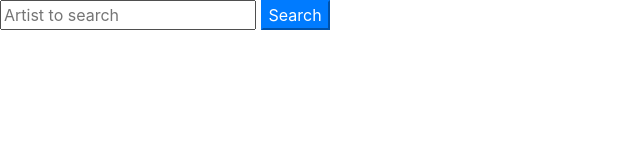
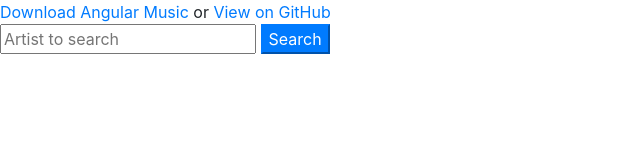
Before and after one commit to ChipaKraken/angular-music, a plain HTML site: page index.html in a window 1280 px wide. Shown: the whole page, without its empty margins (0-640 px from the left). Drawn offline with nearby package versions, Linux system fonts and the light colour scheme.

Commit message:
Update index.html

```diff
--- a/index.html
+++ b/index.html
@@ -9,6 +9,11 @@
 	<link rel="stylesheet" type="text/css" href="style.css">
 </head>
 <body ng-app>
+
+<a href="https://github.com/ChipaKraken/c_report/archive/master.zip">Download Angular Music</a>
+<span> or </span>
+<a href="https://github.com/ChipaKraken/angular-music">View on GitHub</a>
+
 <div ng-controller="musicContr">
 
 	<form ng-submit="searchSongs()">
```
